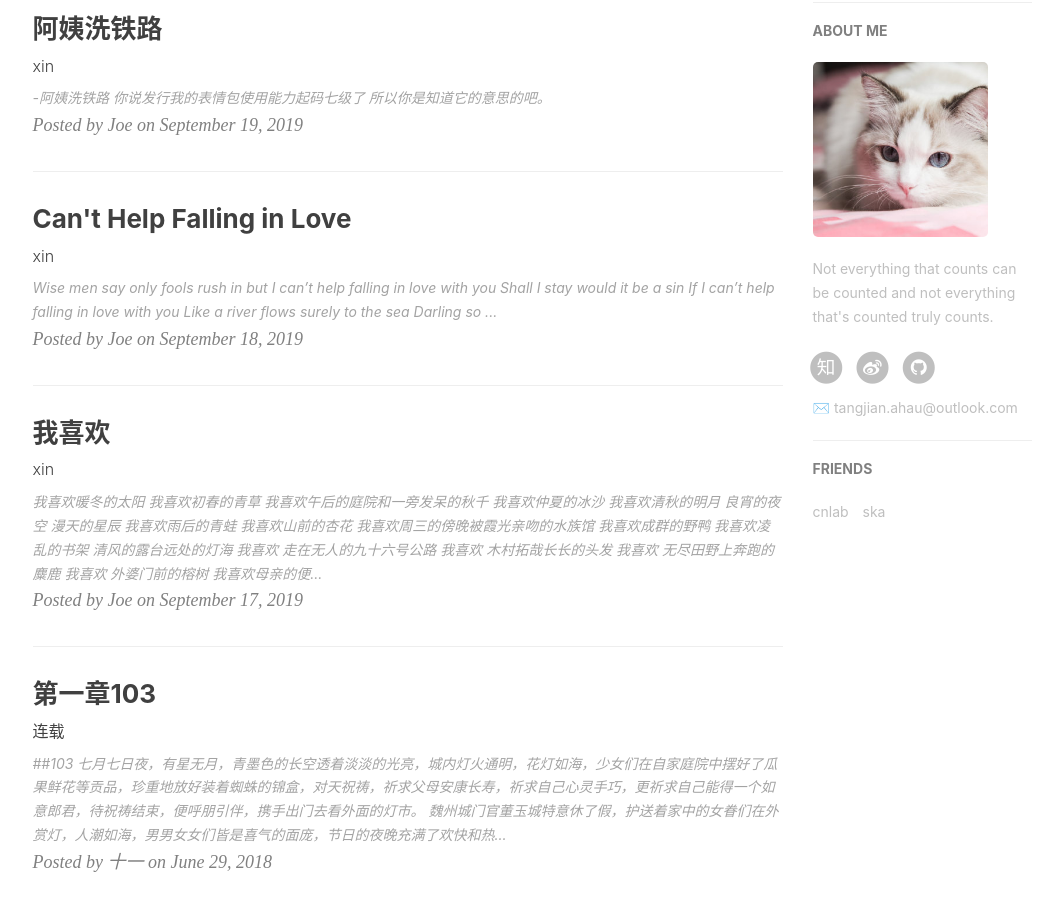
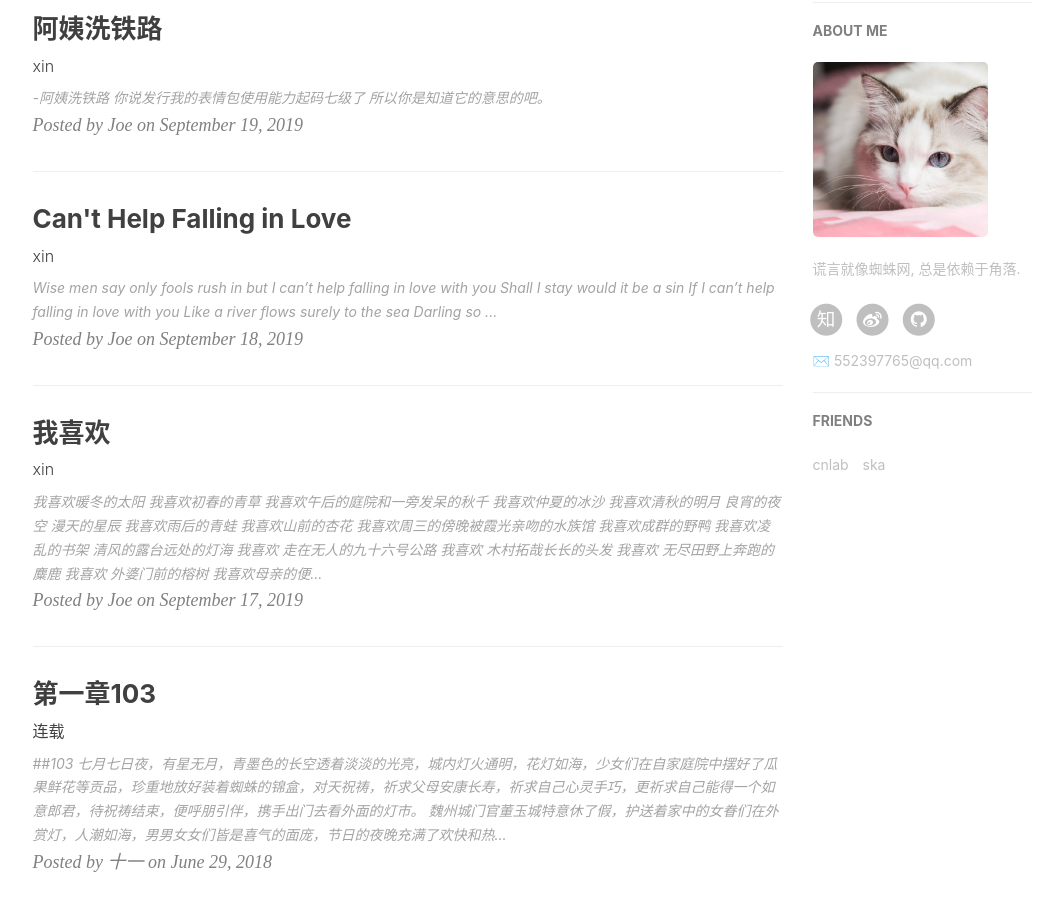
Before and after one commit to Joewn/Joewn.github.io, a Jekyll site: the page built from index.html, in a window 1280 px wide and 900 px high, scrolled down 456 px. Shown: the whole window, without its empty margins (135-1186 px from the left). Built offline with Jekyll 4.4.1, drawn with Linux system fonts in a browser that asks for light colours; nearby versions of some CDN libraries; the list of posts is cut into pages by our own code; comment, search, counter and statistics services are not loaded.

Commit message:
Update _config.yml

```diff
--- a/_config.yml
+++ b/_config.yml
@@ -2,7 +2,7 @@
 title: 唐知的博客
 SEOTitle: Joe's Blog|唐知的博客
 header-img: img/post-bg-coffee.jpeg
-email: tangjian.ahau@outlook.com
+email: 552397765@qq.com
 description: "唐知小语."
 keyword: "Tangzhi, Tangzhi's Blog, 唐知的博客, Joe, "
 url: "http://Joewn.github.io"          # your host, for absolute URL
@@ -11,7 +11,8 @@ github_repo: "https://github.com/Joewn/Joewn.github.io.git" # you code repositor
 
 # Sidebar settings
 sidebar: true                           # whether or not using Sidebar.
-sidebar-about-description: "Not everything that counts can be counted and not everything that's counted truly counts."
+# sidebar-about-description: "Not everything that counts can be counted and not everything that's counted truly counts."
+sidebar-about-description: "谎言就像蜘蛛网, 总是依赖于角落."
 sidebar-avatar: /img/about-cat-me.jpg      # use absolute URL, seeing it's used in both `/` and `/about/`
 
 
```
